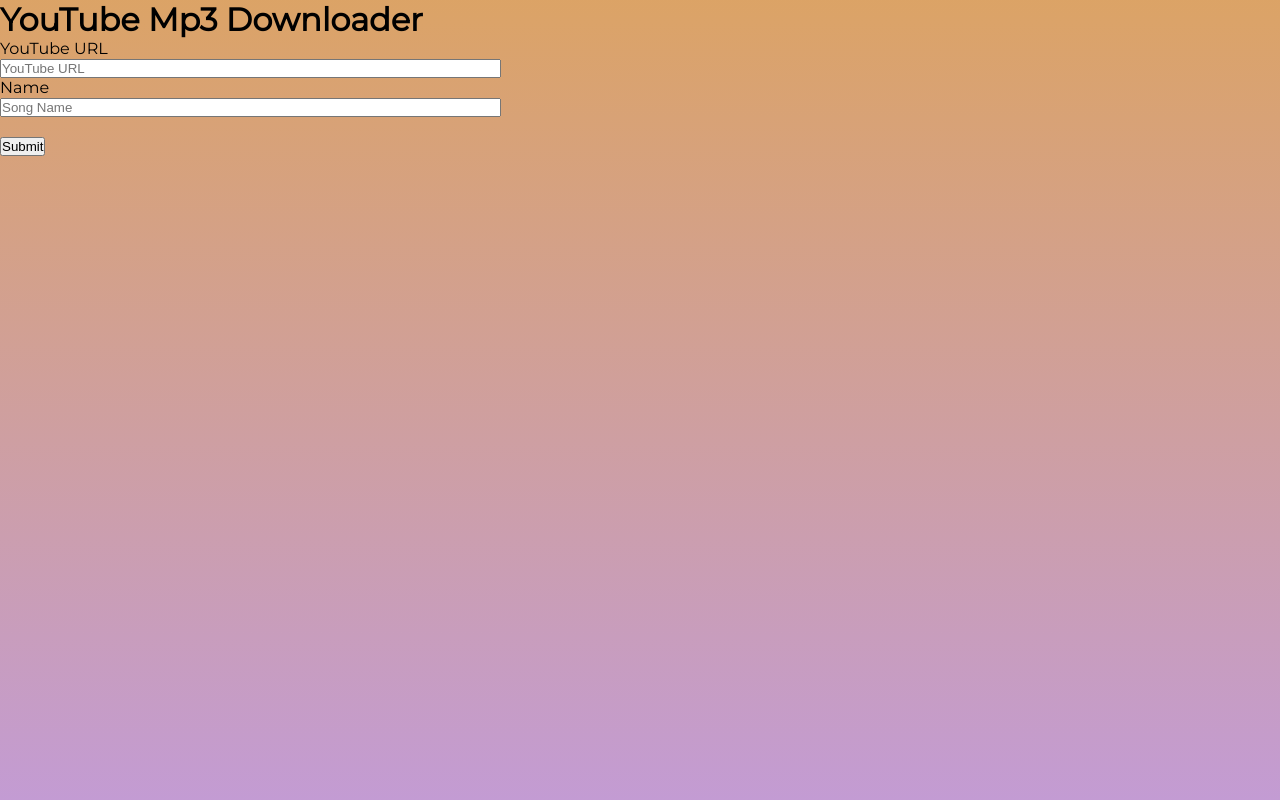
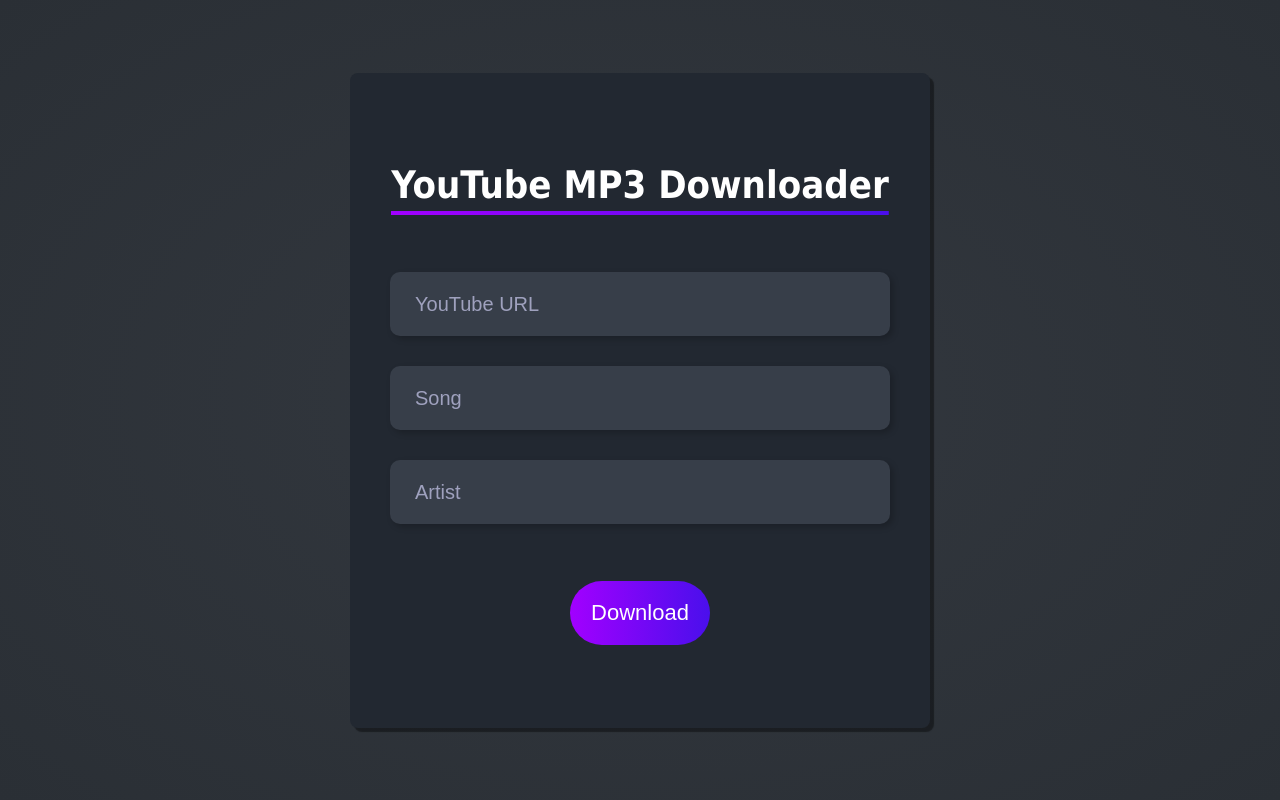
Before and after one commit to tombk556/Flask-App-YouTube-MP3-Converter, a Flask app: page / in a window 1280 px wide. Run offline with Flask 2, Linux system fonts and the light colour scheme.

Commit message:
update index

```diff
--- a/static/css/style.css
+++ b/static/css/style.css
@@ -1,133 +1,103 @@
-/*custom font*/
-@import url(https://fonts.googleapis.com/css?family=Montserrat);
+*{
+  margin: 0;
+  padding: 0;
+}
+html{
+  height: 100%;
+}
+body{
+  height: 100%;
+  background: radial-gradient(#33383f, rgb(42, 47, 53));
+  background-repeat: no-repeat;
+  background-attachment: fixed;
+  background-size: cover;
 
-/*basic reset*/
-* {margin: 0; padding: 0;}
+  display: flex;
+  justify-content: center;
+  align-items: center;
+}
+form{
+  height: 575px;
+  width: 500px;
+  padding: 40px;
+  border-radius: 8px;
+  background-color: #222831;
+  box-shadow: 4px 4px 1px rgba(0, 0, 0, 0.404);
 
-html {
-  height: 100%;
-  /*Image only BG fallback*/
+  display: flex;
+  flex-direction: column;
+  justify-content: space-evenly;
+  align-items: center;
+}
+h1{
+  color: white;
+  font-family: Tahoma, sans-serif;
+  font-size: 38px;
 
-  /*background = gradient + image pattern combo*/
-  background:
-    linear-gradient(rgba(196, 102, 0, 0.6), rgba(155, 89, 182, 0.6));
+  background-image: linear-gradient(to right, rgb(162, 0, 255), rgb(74, 15, 236));
+  background-size: 100% 4px;
+  background-position: bottom;
+  background-repeat: no-repeat;
+  line-height: 60px;
 }
-
-body {
-  font-family: montserrat, arial, verdana;
+.inputs_container{
+  display: flex;
+  flex-direction: column;
+  align-items: center;
+  justify-content: center;
 }
-/*form styles*/
-#msform {
-  width: 400px;
-  margin: 50px auto;
-  text-align: center;
-  position: relative;
+input{
+  height: 64px;
+  width: 450px;
+  margin: 15px;
+  padding: 0px 25px;
+  border-radius: 10px;
+  border: none;
+  background-color: #373e49;
+  box-shadow: 3px 3px 6px rgba(0, 0, 0, 0.212);
+  color: white;
+  font-size: 20px;
+  transition: 0.2s;
 }
-#msform fieldset {
-  background: white;
-  border: 0 none;
-  border-radius: 3px;
-  box-shadow: 0 0 15px 1px rgba(0, 0, 0, 0.4);
-  padding: 20px 30px;
-  box-sizing: border-box;
-  width: 80%;
-  margin: 0 10%;
-
-  /*stacking fieldsets above each other*/
-  position: relative;
+input:hover{
+  background-color: #47505f;
 }
-/*Hide all except first fieldset*/
-#msform fieldset:not(:first-of-type) {
-  display: none;
+input:focus{
+  background-color: #47505f;
+  outline: none;
+  width: 450px;
 }
-/*inputs*/
-#msform input, #msform textarea {
-  padding: 15px;
-  border: 1px solid #ccc;
-  border-radius: 3px;
-  margin-bottom: 10px;
-  width: 100%;
-  box-sizing: border-box;
-  font-family: montserrat;
-  color: #2C3E50;
-  font-size: 13px;
+input::placeholder{
+  color: rgb(159, 161, 190);
 }
-/*buttons*/
-#msform .action-button {
-  width: 100px;
-  background: #27AE60;
-  font-weight: bold;
+button{
+  height: 64px;
+  width: 140px;
+  border-radius: 1000px;
+  border: none;
   color: white;
-  border: 0 none;
-  border-radius: 1px;
-  cursor: pointer;
-  padding: 10px;
-  margin: 10px 5px;
-  text-decoration: none;
-  font-size: 14px;
+  font-family: sans-serif;
+  font-size: 22px;
+  background: linear-gradient(to right, rgb(162, 0, 255), rgb(74, 15, 236));
+  transition: 0.2s;
 }
-#msform .action-button:hover, #msform .action-button:focus {
-  box-shadow: 0 0 0 2px white, 0 0 0 3px #27AE60;
+button:hover{
+  width: 200px;
 }
-/*headings*/
-.fs-title {
-  font-size: 15px;
-  text-transform: uppercase;
-  color: #2C3E50;
-  margin-bottom: 10px;
+button:focus{
+  outline: none;
+  width: 200px;
 }
-.fs-subtitle {
-  font-weight: normal;
-  font-size: 13px;
-  color: #666;
-  margin-bottom: 20px;
+@media(max-width: 650px){
+  form{
+      height: 100%;
+      width: 100%;
+      justify-content: center;
+  }
+  .inputs_container{
+      margin: 80px;
+  }
+  h1{
+      font-size: 32px;
+  }
 }
-/*progressbar*/
-#progressbar {
-  margin-bottom: 30px;
-  overflow: hidden;
-  /*CSS counters to number the steps*/
-  counter-reset: step;
-}
-#progressbar li {
-  list-style-type: none;
-  color: white;
-  text-transform: uppercase;
-  font-size: 9px;
-  width: 33.33%;
-  float: left;
-  position: relative;
-}
-#progressbar li:before {
-  content: counter(step);
-  counter-increment: step;
-  width: 20px;
-  line-height: 20px;
-  display: block;
-  font-size: 10px;
-  color: #333;
-  background: white;
-  border-radius: 3px;
-  margin: 0 auto 5px auto;
-}
-/*progressbar connectors*/
-#progressbar li:after {
-  content: '';
-  width: 100%;
-  height: 2px;
-  background: white;
-  position: absolute;
-  left: -50%;
-  top: 9px;
-  z-index: -1; /*put it behind the numbers*/
-}
-#progressbar li:first-child:after {
-  /*connector not needed before the first step*/
-  content: none;
-}
-/*marking active/completed steps green*/
-/*The number of the step and the connector before it = green*/
-#progressbar li.active:before,  #progressbar li.active:after{
-  background: #27AE60;
-  color: white;
-}
--- a/templates/index.html
+++ b/templates/index.html
@@ -4,27 +4,18 @@
     <meta charset="UTF-8">
     <meta http-equiv="X-UA-Compatible" content="IE=edge">
     <meta name="viewport" content="width=device-width, initial-scale=1.0">
-    <link rel="stylesheet" href="static/css/style.css">
     <title>YouTube Mp3 Downloader</title>
+    <link rel="stylesheet" href="{{ url_for('static', filename='css/style.css') }}">
 </head>
 <body>
-    <h1>YouTube Mp3 Downloader</h1>
-    <!-- form -->
-    <div class="form">
-        <form action="{{ url_for("gfg") }}" method="post">
-            <!-- url input -->
-            <label for="url">YouTube URL </label>
-            <br>
-            <input type="text" id="url" name="url" placeholder="YouTube URL" size=60>
-            <br>
-            <!-- name input -->
-            <label for="lastname">Name </label>
-            <br>
-            <input type="text" id="name" name="name" placeholder="Song Name" size=60>
-            <br>
-            <br>
-            <button type="submit">Submit</button>
-        </form>
-    </div>
+      <form action="{{ url_for("gfg") }}" method="post">
+        <h1>YouTube MP3 Downloader</h1>
+        <div class="input-container">
+            <input type="text" placeholder="YouTube URL" id="url" name="url">
+            <input type="text" placeholder="Song" id="song" name="song">
+            <input type="text" placeholder="Artist" id="artist" name="artist">
+        </div>
+        <button type="submit">Download</button>
+      </form>
 </body>
 </html>
```
